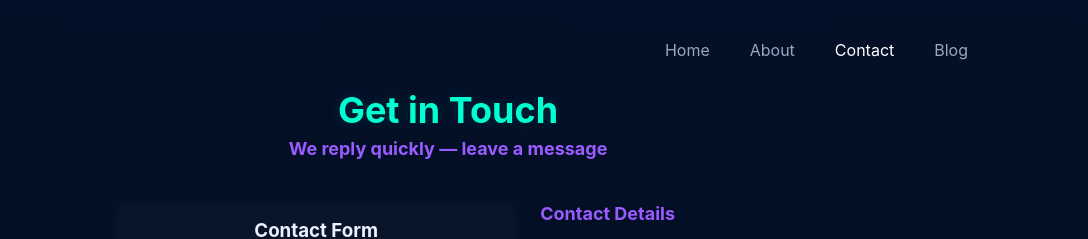
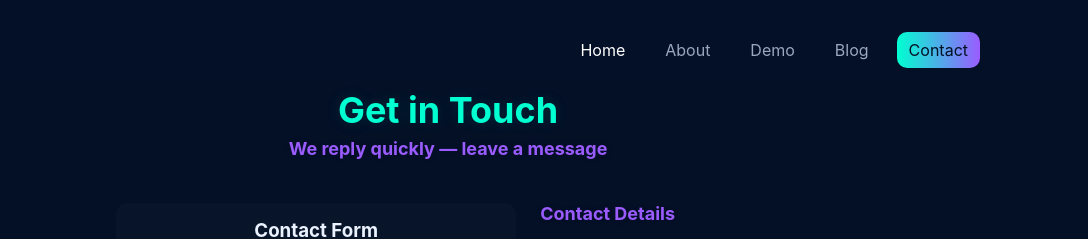
Before and after one commit to shemraj748-hue/NS-, a website: page contact.html in a window 1280 px wide. Shown: the top 239 px of the page, 192-1280 px from the left. Drawn offline with Linux system fonts and the light colour scheme.

Commit message:
Update contact.html

```diff
--- a/contact.html
+++ b/contact.html
@@ -11,11 +11,12 @@
   <div class="nav container">
     <a class="logo" href="index.html"><img src="https://encrypted-tbn0.gstatic.com/images?q=tbn:ANd9GcSNiIreypV6f0iARV8cnWulG9P6GJtLdOS9Ow&s" alt="logo" /></a>
     <nav class="nav-links">
-      <a href="index.html">Home</a>
-      <a href="about.html">About</a>
-      <a href="contact.html" class="active">Contact</a>
-      <a href="blog.html">Blog</a>
-    </nav>
+      <a href="index.html" class="nav-link active">Home</a>
+        <a href="about.html" class="nav-link">About</a>
+        <a href="demo.html" class="nav-link">Demo</a>
+        <a href="blog.html" class="nav-link">Blog</a>
+        <a href="contact.html" class="nav-link btn-primary">Contact</a>
+      </nav>
     <button class="hamburger" id="menu-toggle">☰</button>
   </div>
 </header>
```
